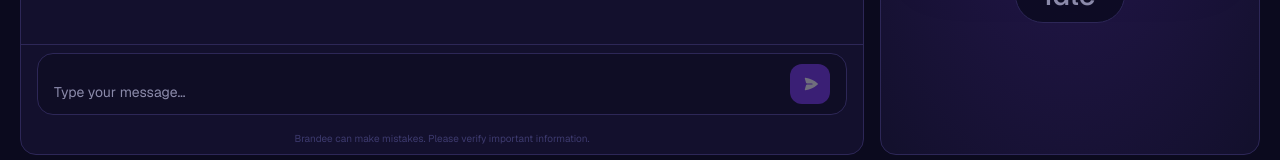
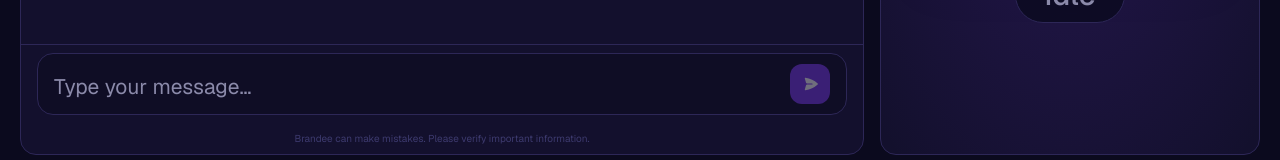
Before and after one commit to carlosconnected/brandee, a Next.js app: page / in a window 1280 px wide. Shown: the part 625-785 px from the top of the page. Built offline with nearby package versions, Linux system fonts and the light colour scheme.

Commit message:
Final polishing of the textbox

```diff
--- a/src/components/chat/ChatInput.tsx
+++ b/src/components/chat/ChatInput.tsx
@@ -46,7 +46,7 @@ export function ChatInput({ value, onChange, onSend, disabled }: ChatInputProps)
           onKeyDown={handleKeyDown}
           placeholder="Type your message…"
           disabled={disabled}
-          className="flex-1 resize-none bg-transparent text-content placeholder:text-muted text-sm leading-relaxed outline-none min-h-[22px] max-h-[160px] disabled:opacity-50"
+          className="flex-1 resize-none bg-transparent text-content placeholder:text-muted text-[21px] leading-relaxed outline-none min-h-[34px] max-h-[200px] disabled:opacity-50"
         />
 
         <button
--- a/src/components/chat/MessageItem.tsx
+++ b/src/components/chat/MessageItem.tsx
@@ -27,7 +27,7 @@ export function MessageItem({ message, isLastAssistant, isSpeaking }: MessageIte
 
       <div
         className={`
-          max-w-[75%] rounded-2xl px-4 py-2.5 text-sm leading-relaxed
+          max-w-[75%] rounded-2xl px-4 py-2.5 text-[21px] leading-relaxed
           ${isUser
             ? 'bg-brand text-white rounded-br-sm'
             : 'bg-card text-content rounded-bl-sm border border-divider'
```
